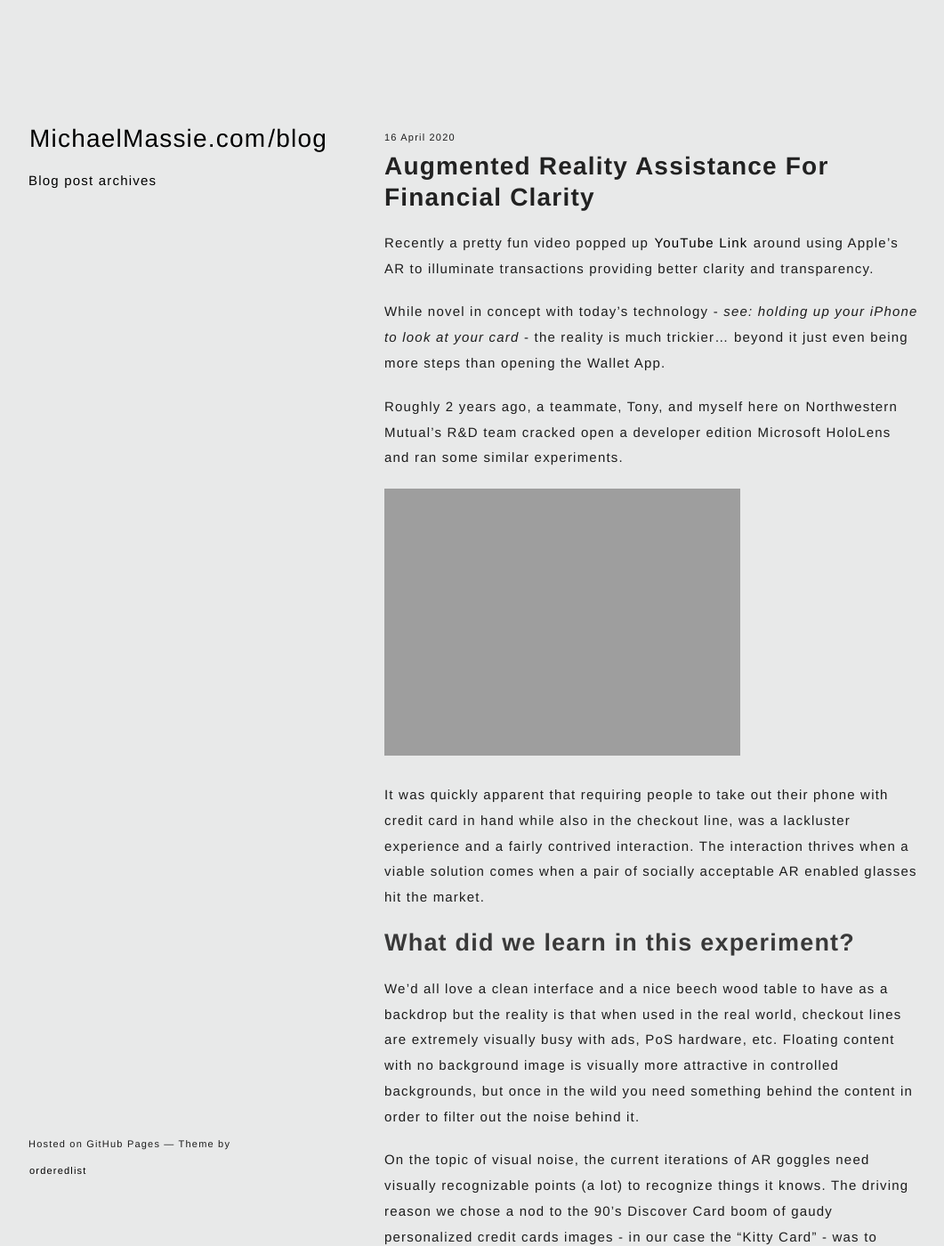
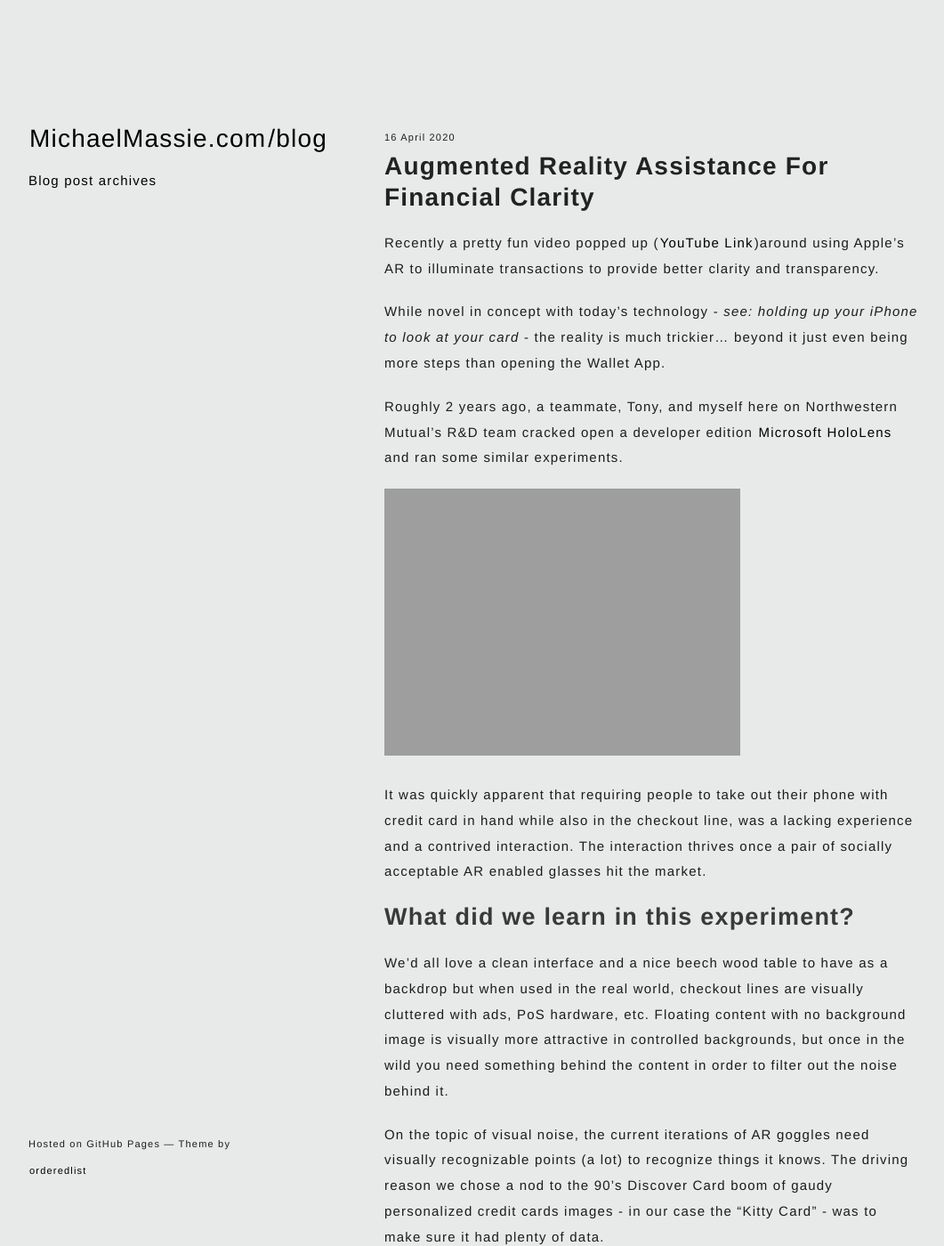
Before and after one commit to mmassie/mmassie.github.io, a Jekyll site: the page built from _posts/2020-4-16-Augmented-Reality-Assistance-for-financial-clarity.md, in a window 1280 px wide and 1400 px high. Shown: the whole window at 89% size, without its empty margins (108-1169 px from the left). Built offline with Jekyll 4.4.1, drawn with Linux system fonts in a browser that asks for light colours; some of the changed text lies outside the part shown.

Commit message:
i suck at english

```diff
--- a/_posts/2020-4-16-Augmented-Reality-Assistance-for-financial-clarity.md
+++ b/_posts/2020-4-16-Augmented-Reality-Assistance-for-financial-clarity.md
@@ -5,19 +5,19 @@ image: https://michaelmassie.com/assets/img/kittyCardt3.gif
 
 ---
 
-Recently a pretty fun video popped up [YouTube Link](https://www.macrumors.com/2020/04/14/apple-card-ar-concept/) around using Apple's AR to illuminate transactions providing better clarity and transparency.
+Recently a pretty fun video popped up ([YouTube Link](https://www.macrumors.com/2020/04/14/apple-card-ar-concept/))around using Apple's AR to illuminate transactions to provide better clarity and transparency.
 
 While novel in concept with today's technology - _see: holding up your iPhone to look at your card_ - the reality is much trickier... beyond it just even being more steps than opening the Wallet App.
 
-Roughly 2 years ago, a teammate, Tony, and myself here on Northwestern Mutual's R&D team cracked open a developer edition Microsoft HoloLens and ran some similar experiments.
+Roughly 2 years ago, a teammate, Tony, and myself here on Northwestern Mutual's R&D team cracked open a developer edition [Microsoft HoloLens](https://www.microsoft.com/en-us/hololens) and ran some similar experiments.
 
 ![Kitty Card](https://michaelmassie.com/assets/img/kittyCardt3.gif)
 
-It was quickly apparent that requiring people to take out their phone with credit card in hand while also in the checkout line, was a lackluster experience and a fairly contrived interaction. The interaction thrives when a viable solution comes when a pair of socially acceptable AR enabled glasses hit the market.
+It was quickly apparent that requiring people to take out their phone with credit card in hand while also in the checkout line, was a lacking experience and a contrived interaction. The interaction thrives once a pair of socially acceptable AR enabled glasses hit the market.
 
 ## What did we learn in this experiment?
 
-We'd all love a clean interface and a nice beech wood table to have as a backdrop but the reality is that when used in the real world, checkout lines are extremely visually busy with ads, PoS hardware, etc. Floating content with no background image is visually more attractive in controlled backgrounds, but once in the wild you need something behind the content in order to filter out the noise behind it.
+We'd all love a clean interface and a nice beech wood table to have as a backdrop but when used in the real world, checkout lines are visually cluttered with ads, PoS hardware, etc. Floating content with no background image is visually more attractive in controlled backgrounds, but once in the wild you need something behind the content in order to filter out the noise behind it.
 
 On the topic of visual noise, the current iterations of AR goggles need visually recognizable points (a lot) to recognize things it knows. The driving reason we chose a nod to the 90's Discover Card boom of gaudy personalized credit cards images - in our case the "Kitty Card" - was to make sure it had plenty of data.
 
@@ -31,4 +31,4 @@ Granted this tech is all about 5 years out, but today's minimalist Apple Card pr
 
 Where we did stop short and I wish I hadn't was to design in a few tiers of content. When the HoloLens recognizes the wallet, you get a holistic view of your information, the 1000 ft view, and the current state of your spending goals. When you pull out a loyalty card, credit card, etc., the information drills down to only the content in that account.
 
-From prior work with Ringly and the Digipig and on a more near time opportunity, I also stopped short of embedding a single LED into a wallet that could provide a temperature color spectrum based on daily/weekly spending goals to inform users with a glanceable UI.
+From prior work with Ringly, Digipig, and on a more near time opportunity, I also stopped short of embedding a single LED into a wallet that could provide a temperature color spectrum based on daily/weekly spending goals to inform users with a glanceable UI.
```
